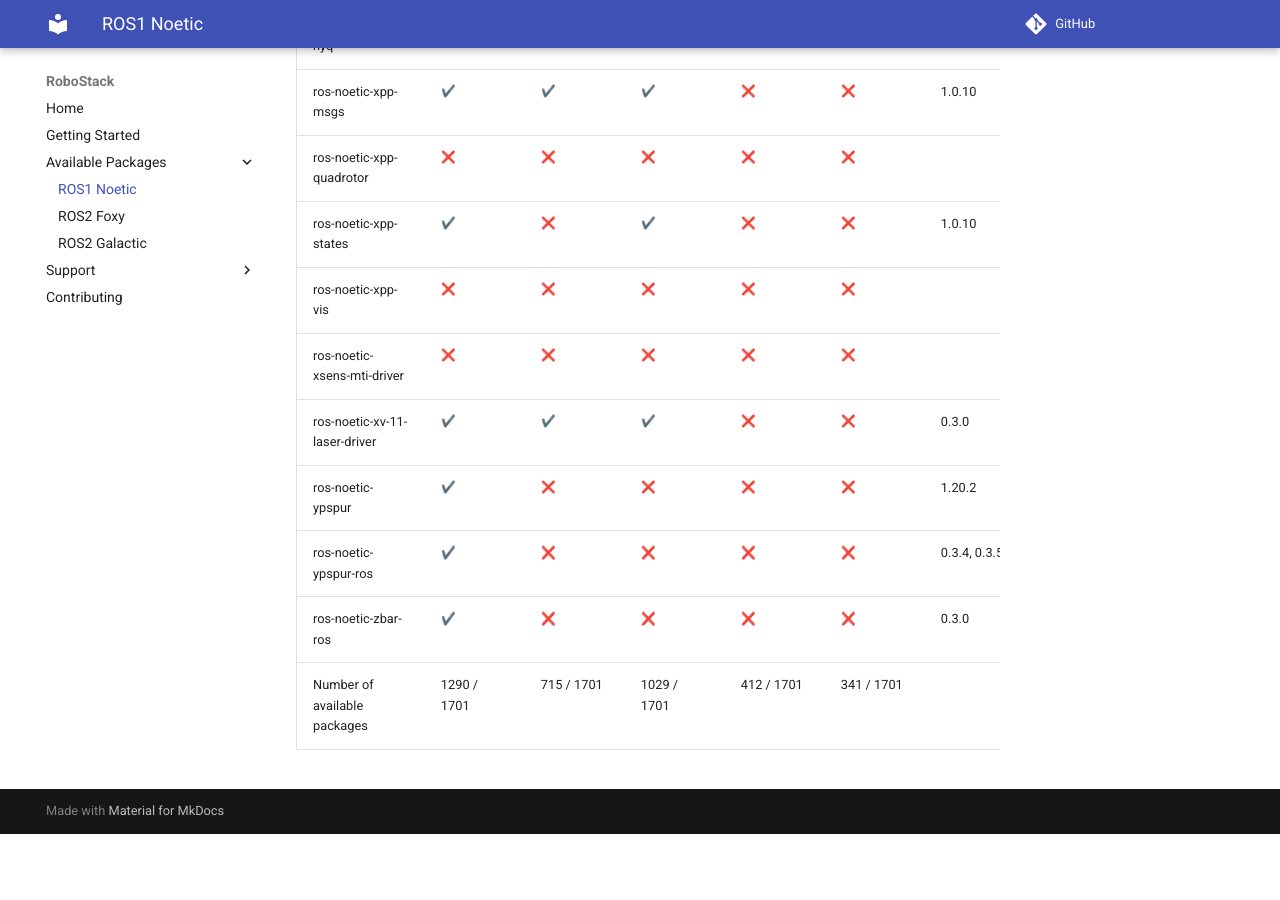
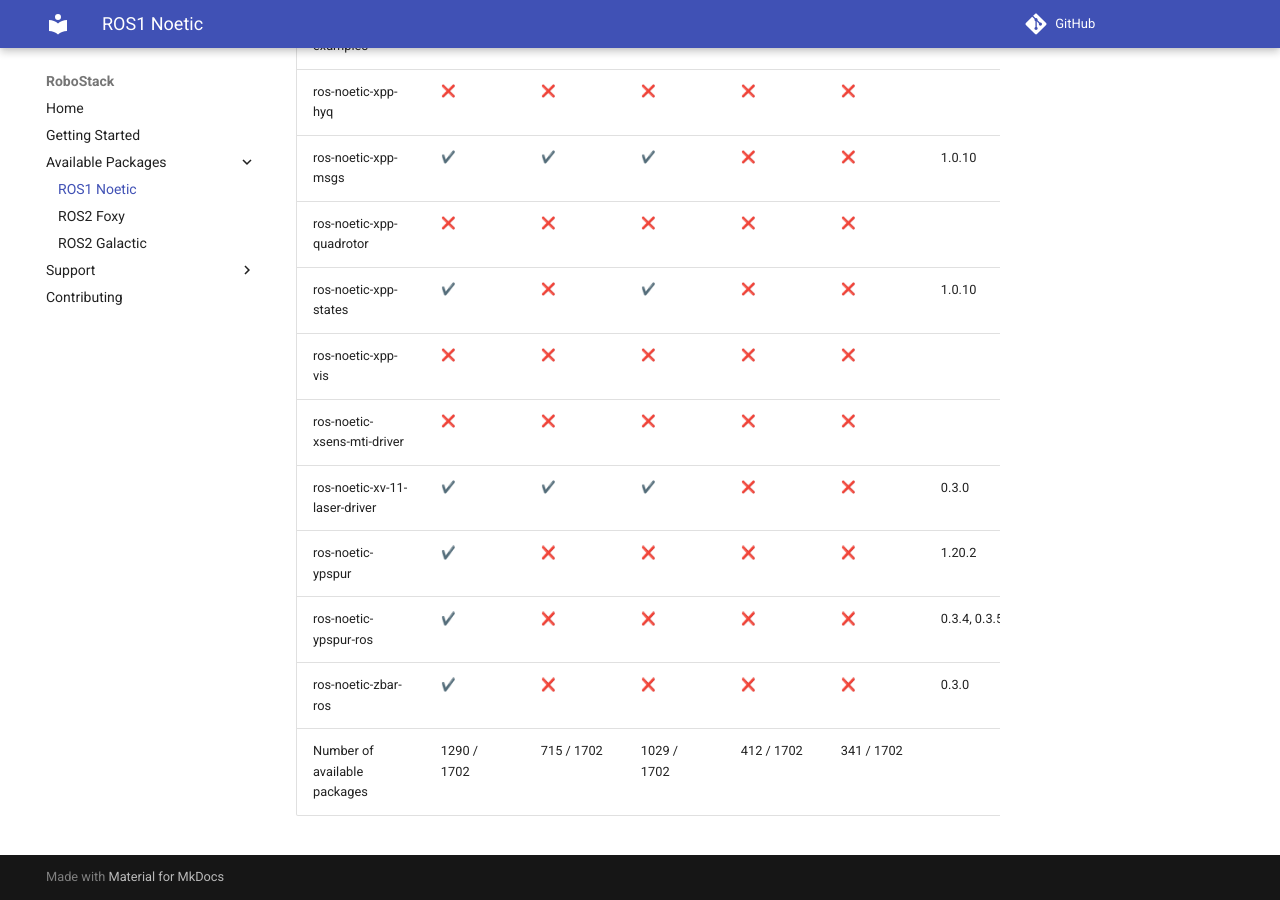
Before and after one commit to RoboStack/robostack.github.io, an MkDocs documentation site: the page built from docs/noetic.md, in a window 1280 px wide and 900 px high, scrolled down 124106 px. Built offline with MkDocs 1.6.1 and Material for MkDocs 9.7.7, drawn with Linux system fonts in a browser that asks for light colours; emoji names are drawn with the system emoji font; comment, search, counter and statistics services are not loaded; before the commit the page ends 124940 px from its top, so only the background shows below that; some of the changed text lies outside the part shown.

Commit message:
Update tables

```diff
--- a/docs/noetic.md
+++ b/docs/noetic.md
@@ -1701,4 +1702,4 @@
 | ros-noetic-ypspur | :heavy_check_mark: { data-sort='1' } | :x: { data-sort='0' } | :x: { data-sort='0' } | :x: { data-sort='0' } | :x: { data-sort='0' } | 1.20.2  |
 | ros-noetic-ypspur-ros | :heavy_check_mark: { data-sort='1' } | :x: { data-sort='0' } | :x: { data-sort='0' } | :x: { data-sort='0' } | :x: { data-sort='0' } | 0.3.4, 0.3.5  |
 | ros-noetic-zbar-ros | :heavy_check_mark: { data-sort='1' } | :x: { data-sort='0' } | :x: { data-sort='0' } | :x: { data-sort='0' } | :x: { data-sort='0' } | 0.3.0  |
-| Number of available packages |  1290 / 1701 | 715 / 1701 | 1029 / 1701 | 412 / 1701 | 341 / 1701 |
+| Number of available packages |  1290 / 1702 | 715 / 1702 | 1029 / 1702 | 412 / 1702 | 341 / 1702 |
```
Also changed, not shown: other parts of docs/noetic.md (+2 -1 lines), docs/foxy.md (+2 -1 lines).
